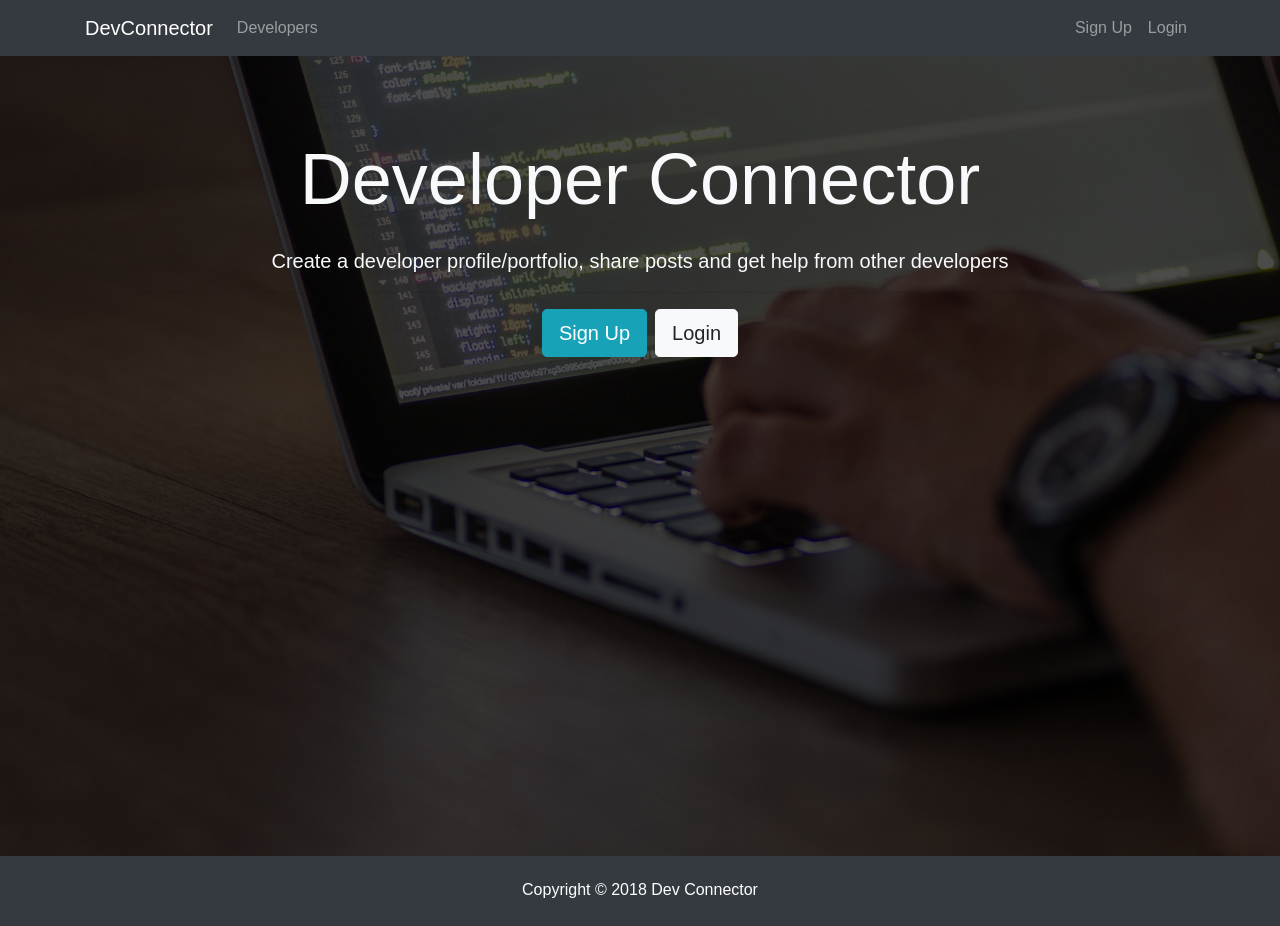
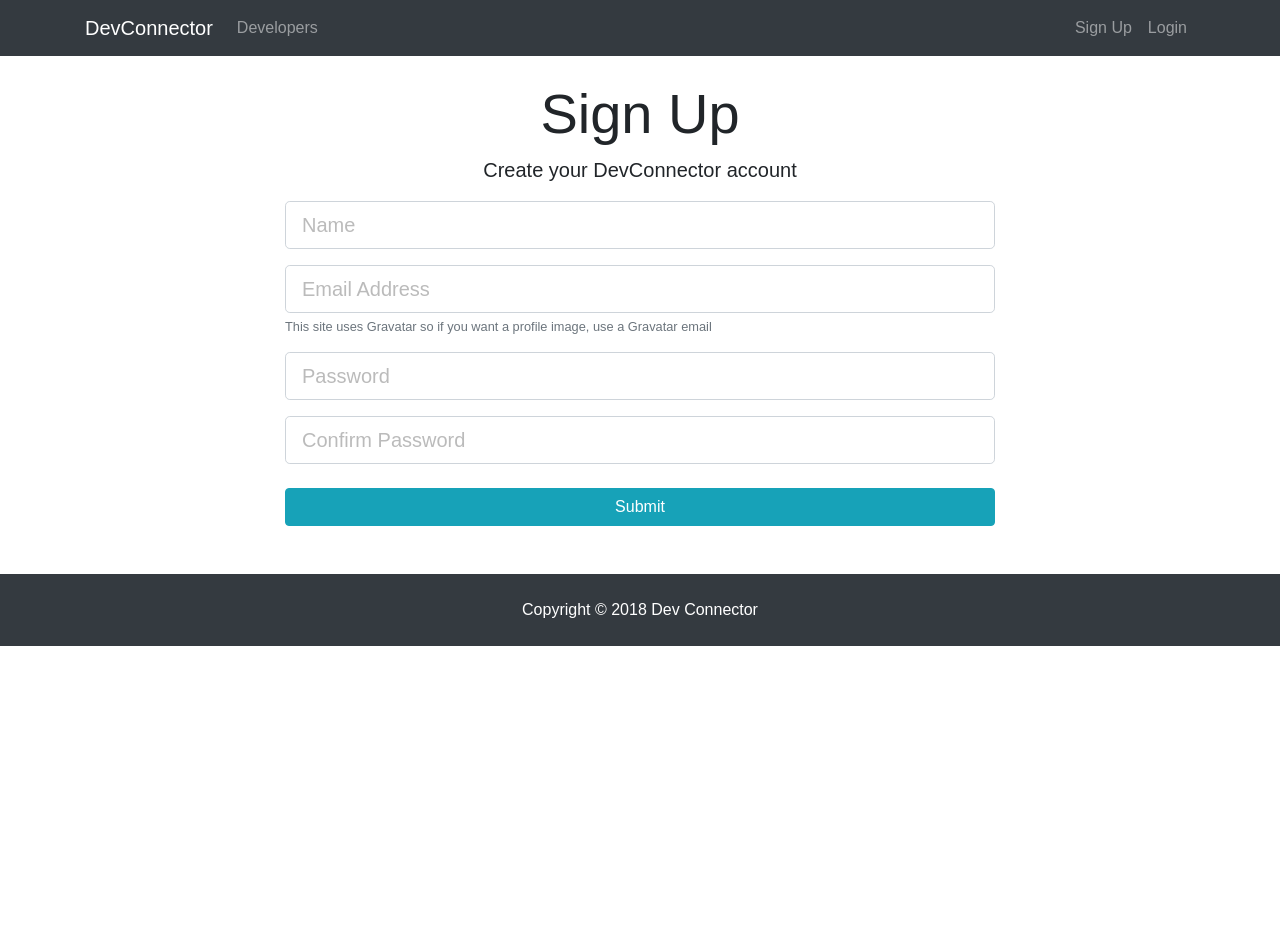
Before and after one commit to sylvanou/devconnector, a React (Create React App) app in the folder client/: page /register in a window 1280 px wide. After the commit the page ends 800 px from the top, so only its background shows below. Built offline with nearby package versions, Linux system fonts and the light colour scheme.

Commit message:
added Links in Auth and added Register component

```diff
--- a/client/package.json
+++ b/client/package.json
@@ -5,6 +5,7 @@
   "dependencies": {
     "react": "^16.3.2",
     "react-dom": "^16.3.2",
+    "react-router-dom": "^4.2.2",
     "react-scripts": "1.1.4"
   },
   "scripts": {
--- a/client/src/App.js
+++ b/client/src/App.js
@@ -1,17 +1,29 @@
 import React, { Component } from "react";
+import { BrowserRouter as Router, Route } from "react-router-dom";
+
 import Navbar from "./components/layout/Navbar";
 import Footer from "./components/layout/Footer";
 import Landing from "./components/layout/Landing";
+import Register from './components/auth/Register';
+import Login from './components/auth/Login';
+
+
 import "./App.css";
 
 class App extends Component {
   render() {
     return (
-      <div className="App">
-        <Navbar />
-        <Landing />
-        <Footer />
-      </div>
+      <Router>
+        <div className="App">
+          <Navbar />
+          <Route exact path="/" component={ Landing } />
+          <div className="container">
+            <Route exact path="/register" component={ Register } />
+            <Route exact path="/login" component={ Login } />
+          </div>
+          <Footer />
+        </div>
+      </Router>
     );
   }
 }
--- /dev/null
+++ b/client/src/components/auth/Login.js
@@ -0,0 +1,13 @@
+import React, { Component } from 'react'
+
+class Login extends Component {
+  render() {
+    return (
+      <div>
+        <h1>Login</h1>
+      </div>
+    )
+  }
+}
+
+export default Login;
--- /dev/null
+++ b/client/src/components/auth/Register.js
@@ -0,0 +1,36 @@
+import React, { Component } from "react";
+
+class Register extends Component {
+  render() {
+    return (
+      <div className="register">
+        <div className="container">
+          <div className="row">
+            <div className="col-md-8 m-auto">
+              <h1 className="display-4 text-center">Sign Up</h1>
+              <p className="lead text-center">Create your DevConnector account</p>
+              <form action="create-profile.html">
+                <div className="form-group">
+                  <input type="text" className="form-control form-control-lg" placeholder="Name" name="name" required />
+                </div>
+                <div className="form-group">
+                  <input type="email" className="form-control form-control-lg" placeholder="Email Address" name="email" />
+                  <small className="form-text text-muted">This site uses Gravatar so if you want a profile image, use a Gravatar email</small>
+                </div>
+                <div className="form-group">
+                  <input type="password" className="form-control form-control-lg" placeholder="Password" name="password" />
+                </div>
+                <div className="form-group">
+                  <input type="password" className="form-control form-control-lg" placeholder="Confirm Password" name="password2" />
+                </div>
+                <input type="submit" className="btn btn-info btn-block mt-4" />
+              </form>
+            </div>
+          </div>
+        </div>
+      </div>
+    );
+  }
+}
+
+export default Register;
--- a/client/src/components/layout/Landing.js
+++ b/client/src/components/layout/Landing.js
@@ -1,4 +1,5 @@
-import React, { Component } from 'react'
+import React, { Component } from "react";
+import { Link } from "react-router-dom";
 
 export default class Landing extends Component {
   render() {
@@ -8,17 +9,24 @@ export default class Landing extends Component {
           <div className="container">
             <div className="row">
               <div className="col-md-12 text-center">
-                <h1 className="display-3 mb-4">Developer Connector
-            </h1>
-                <p className="lead"> Create a developer profile/portfolio, share posts and get help from other developers</p>
+                <h1 className="display-3 mb-4">Developer Connector</h1>
+                <p className="lead">
+                  {" "}
+                  Create a developer profile/portfolio, share posts and get help
+                  from other developers
+                </p>
                 <hr />
-                <a href="register.html" className="btn btn-lg btn-info mr-2">Sign Up</a>
-                <a href="login.html" className="btn btn-lg btn-light">Login</a>
+                <Link to="/register" className="btn btn-lg btn-info mr-2">
+                  Sign Up
+                </Link>
+                <Link to="/login" className="btn btn-lg btn-light">
+                  Login
+                </Link>
               </div>
             </div>
           </div>
         </div>
       </div>
-    )
+    );
   }
 }
--- a/client/src/components/layout/Navbar.js
+++ b/client/src/components/layout/Navbar.js
@@ -1,4 +1,5 @@
 import React, { Component } from "react";
+import { Link } from 'react-router-dom';
 
 class Navbar extends Component {
   render() {
@@ -6,9 +7,9 @@ class Navbar extends Component {
       <div>
         <nav className="navbar navbar-expand-sm navbar-dark bg-dark mb-4">
           <div className="container">
-            <a className="navbar-brand" href="landing.html">
+            <Link className="navbar-brand" to="/">
               DevConnector
-            </a>
+            </Link>
             <button
               className="navbar-toggler"
               type="button"
@@ -21,23 +22,23 @@ class Navbar extends Component {
             <div className="collapse navbar-collapse" id="mobile-nav">
               <ul className="navbar-nav mr-auto">
                 <li className="nav-item">
-                  <a className="nav-link" href="profiles.html">
+                  <Link className="nav-link" to="/profiles">
                     {" "}
                     Developers
-                  </a>
+                  </Link>
                 </li>
               </ul>
 
               <ul className="navbar-nav ml-auto">
                 <li className="nav-item">
-                  <a className="nav-link" href="register.html">
+                  <Link className="nav-link" to="/register">
                     Sign Up
-                  </a>
+                  </Link>
                 </li>
                 <li className="nav-item">
-                  <a className="nav-link" href="login.html">
+                  <Link className="nav-link" to="/login">
                     Login
-                  </a>
+                  </Link>
                 </li>
               </ul>
             </div>
```
